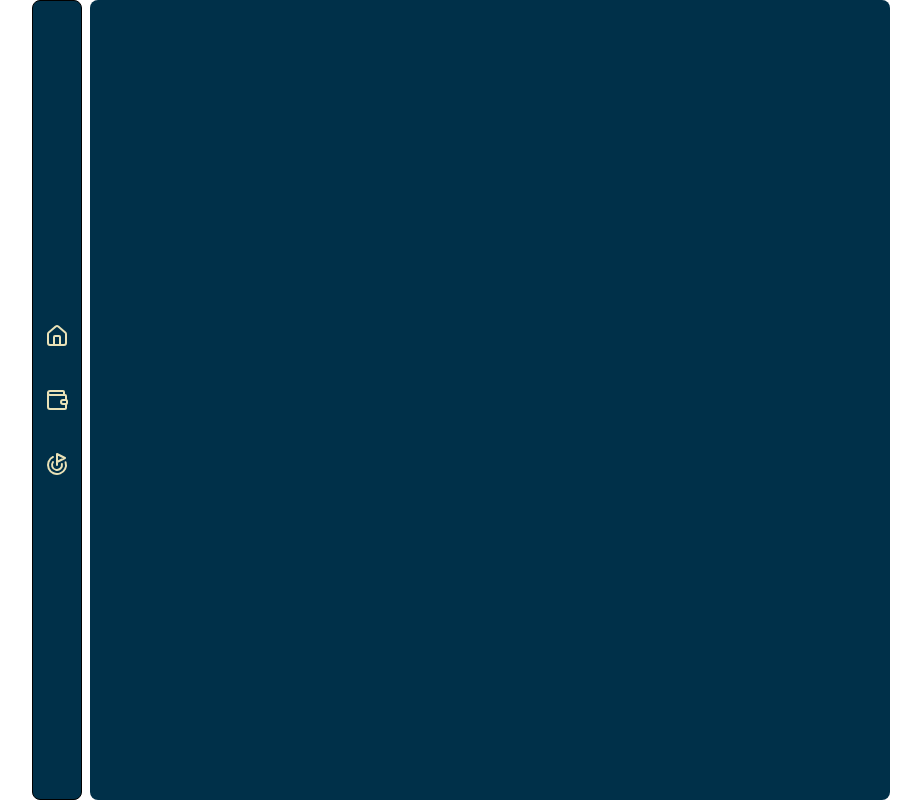
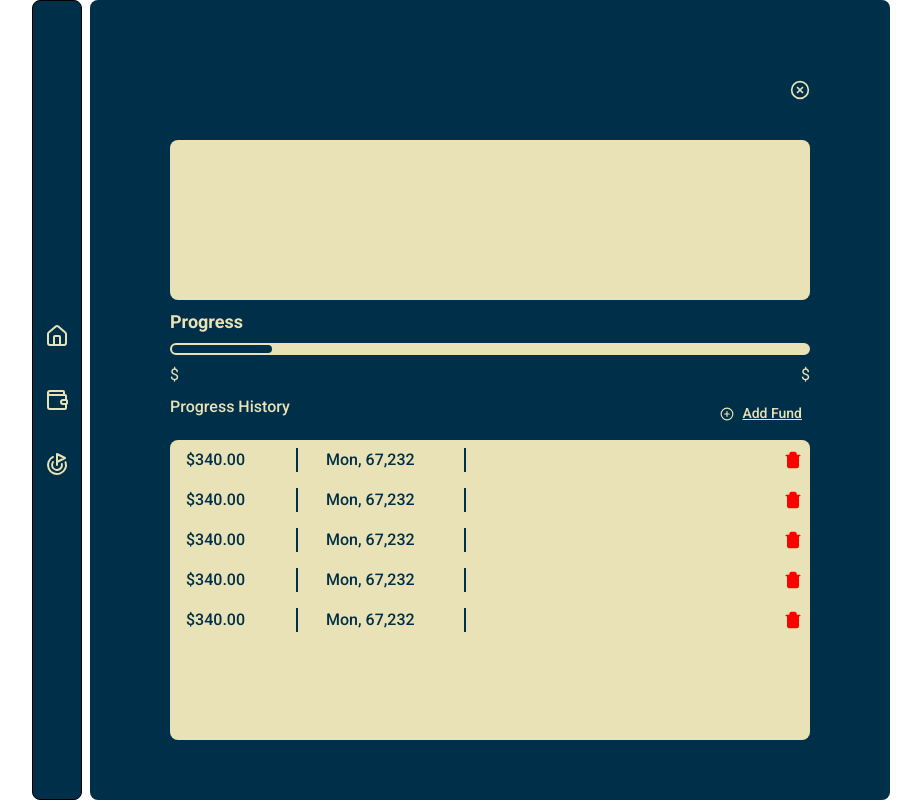
Before and after one commit to Zer0-Gravity/mini-react-project, a React (Vite) app in the folder finance-tracker/: page /goal-detail/1 in a window 1280 px wide. Shown: the whole page, without its empty margins (179-1100 px from the left). Built offline with nearby package versions, Linux system fonts and the light colour scheme.

Commit message:
Feat: Add Goal detail page and fund card component

```diff
--- /dev/null
+++ b/finance-tracker/src/Component/FunCard.tsx
@@ -0,0 +1,19 @@
+import { Trash } from "lucide-react";
+
+function FunCard() {
+    return (
+        <div className="w-full h-10 flex items-center justify-between p-2">
+            <div className="flex gap-7">
+                <h1 className="text-primary font-medium border-r-2 px-2 w-30">
+                    $340.00
+                </h1>
+                <h1 className="text-primary font-medium border-r-2 w-35">
+                    Mon, 67,232
+                </h1>
+            </div>
+            <Trash size={18} fill="red" stroke="red" />
+        </div>
+    );
+}
+
+export default FunCard;
--- a/finance-tracker/src/Component/GoalDetail.tsx
+++ b/finance-tracker/src/Component/GoalDetail.tsx
@@ -1,5 +1,8 @@
 import { useParams } from "react-router";
 import { useFinanceTrack } from "../Store";
+import InputFormHeader from "./InputFormHeader";
+import { PlusCircle } from "lucide-react";
+import FunCard from "./FunCard";
 
 function GoalDetail() {
     const { goalId } = useParams(); //Get the goalId
@@ -8,8 +11,45 @@ function GoalDetail() {
     const goalDetail = goals.find((goal) => goal.goalId === goalId); // Find the supposed array based on the ID
 
     return (
-        <main className="w-200 h-200 bg-primary rounded-lg p-40">
-            <h1>{goalDetail?.title}</h1>
+        <main className="w-200 h-200 bg-primary rounded-lg p-20">
+            <InputFormHeader text={goalDetail?.title} />
+
+            <section className="space-y-2">
+                <div className="bg-secondary w-full h-40 rounded-lg resize-none p-2">
+                    {goalDetail?.description}
+                </div>
+
+                <div className="text-secondary space-y-2">
+                    <h1 className="font-bold text-[18px]">Progress</h1>
+                    <div className="w-full bg-secondary rounded-full border-2 border-secondary">
+                        <div className="h-2 bg-primary rounded-full w-25"></div>
+                    </div>
+                    <div className="flex justify-between">
+                        <h1>${goalDetail?.currentAmount?.toFixed(2)}</h1>
+                        <h1>${goalDetail?.goalAmount?.toFixed(2)}</h1>
+                    </div>
+                </div>
+
+                <div className="flex justify-between">
+                    <h1 className="text-secondary font-medium">
+                        Progress History
+                    </h1>
+                    <button className="underline text-secondary  flex items-center gap-2 p-2 rounded-lg">
+                        <PlusCircle size={14} />
+                        <span className="text-[14px] font-medium">
+                            Add Fund
+                        </span>
+                    </button>
+                </div>
+
+                <div className="h-75 bg-secondary rounded-lg overflow-y-auto">
+                    <FunCard />
+                    <FunCard />
+                    <FunCard />
+                    <FunCard />
+                    <FunCard />
+                </div>
+            </section>
         </main>
     );
 }
--- a/finance-tracker/src/Component/InputFormHeader.tsx
+++ b/finance-tracker/src/Component/InputFormHeader.tsx
@@ -2,7 +2,7 @@ import { CircleX } from "lucide-react";
 import { useNavigate } from "react-router";
 
 interface HeaderProps {
-    text: string;
+    text: string | undefined;
 }
 
 function InputFormHeader({ text }: HeaderProps) {
```
